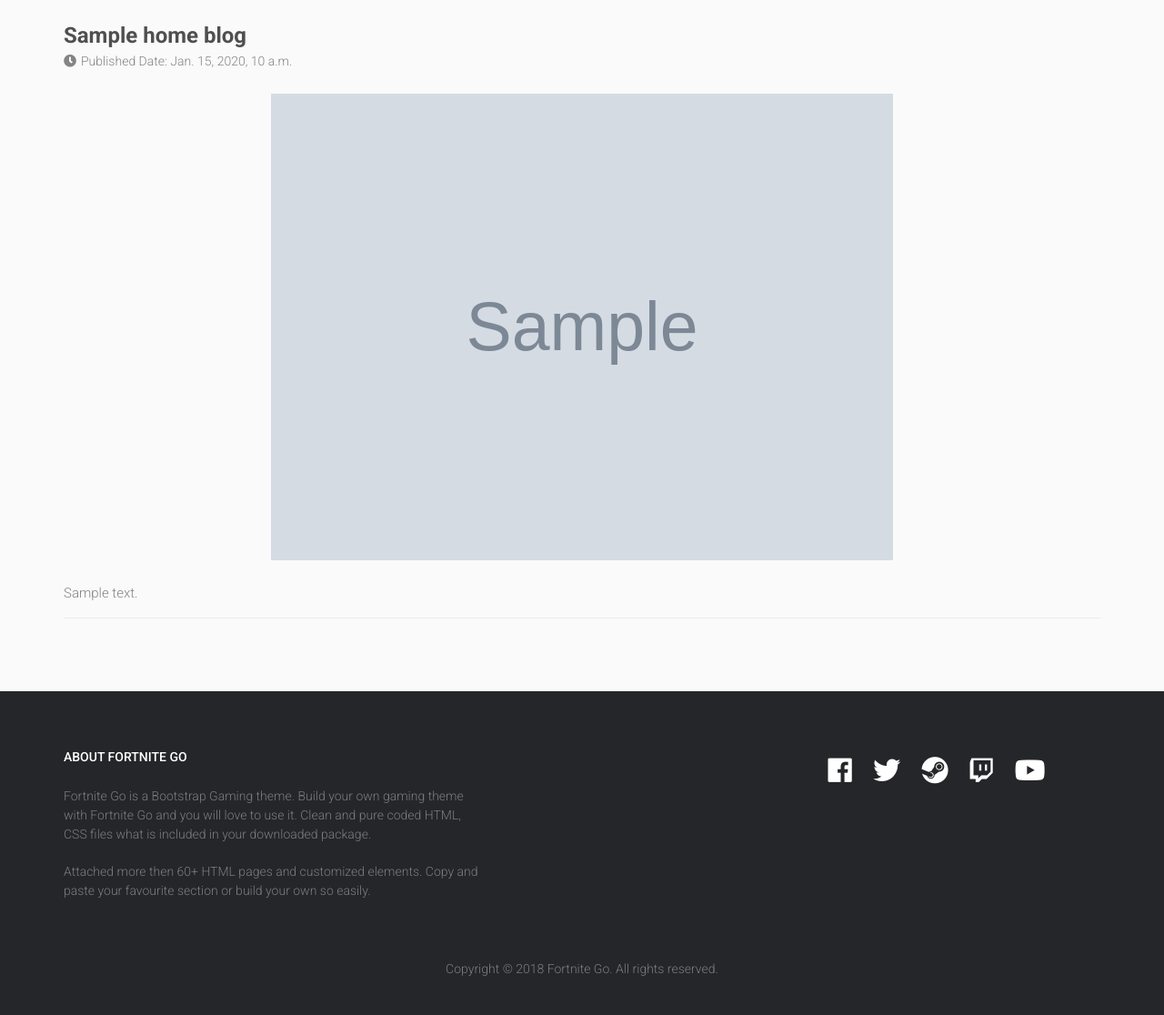
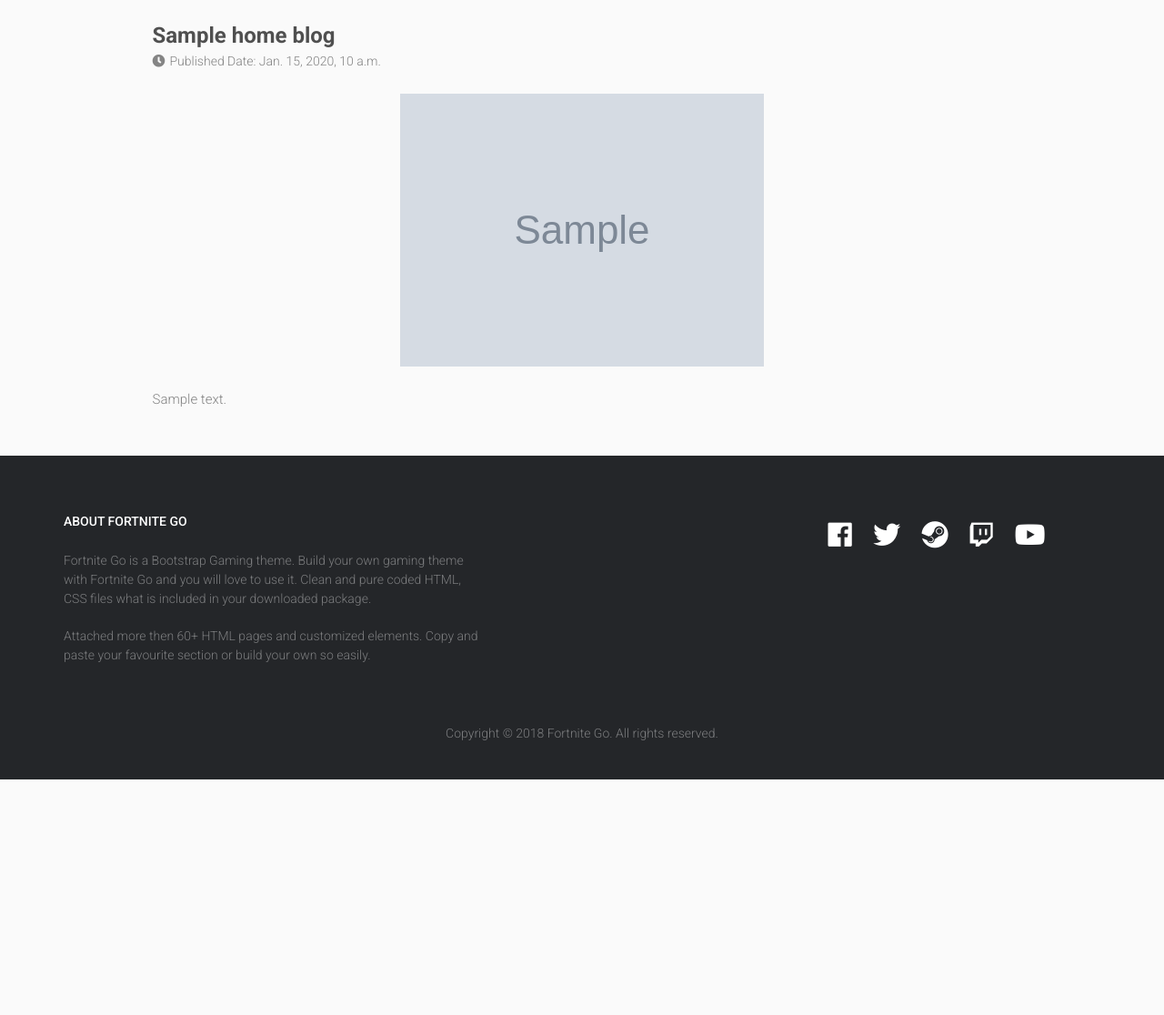
Before and after one commit to waleedramzan/fortnite, a Django app: template fortniteApp/templates/home_blog.html in a window 1280 px wide. Shown: the part 71-1187 px from the top of the page at 91% size. After the commit the page ends 928 px from the top, so only its background shows below. Run offline with Django 3.2, Linux system fonts and the light colour scheme; the template is opened without the code that fills it: most values are stand-ins (such as "Sample title", 1, 10 or a date in 2020); grey boxes marked "Sample" are stand-in pictures; data that the repository does not hold is empty; some libraries are stand-ins or nearby versions.

Commit message:
homeblog updated

```diff
--- a/fortniteApp/templates/home_blog.html
+++ b/fortniteApp/templates/home_blog.html
@@ -9,17 +9,16 @@
     <section class="p-t-35 custom_blog_set">
     <div class="container">
       <div class="row">
-        <div class="col-lg-12">
-{#            {% for entry in entries %}#}
-                <div class="post">
+          <div class="col-lg-1"></div>
+        <div class="col-lg-10">
+                <div class="post post-single">
                     <h2 class="post-title"><a href="#">{{ home_blog.title }}</a></h2>
                     <div class="post-meta">
                       <span><i class="fa fa-clock-o"></i>Published Date: {{ home_blog.updated_at }}</span>
-{#                      <span><a href="blog-post.html#comments"><i class="fa fa-comment-o"></i> {{ home_blog.comments.count }} comments</a></span>#}
                     </div>
                     <div class="post-thumbnail">
                       {% if home_blog.image %}
-                        <img style="width: 60%;" src="{{ home_blog.image.url }}">
+                        <img style="" src="{{ home_blog.image.url }}">
                       {% else %}
                           <h5 style="font-style: italic;">No Image Attached in Blog</h5>
                       {% endif %}
@@ -28,7 +27,6 @@
                     <p class="blog_p_set_homepage">{{ home_blog.description }}</p>
                 </div>
               </div>
-{#            {% endfor %}#}
 
         </div>
       </div>
```
Also changed, not shown: fortniteApp/templates/fortniteData.html (+8 -5 lines).
